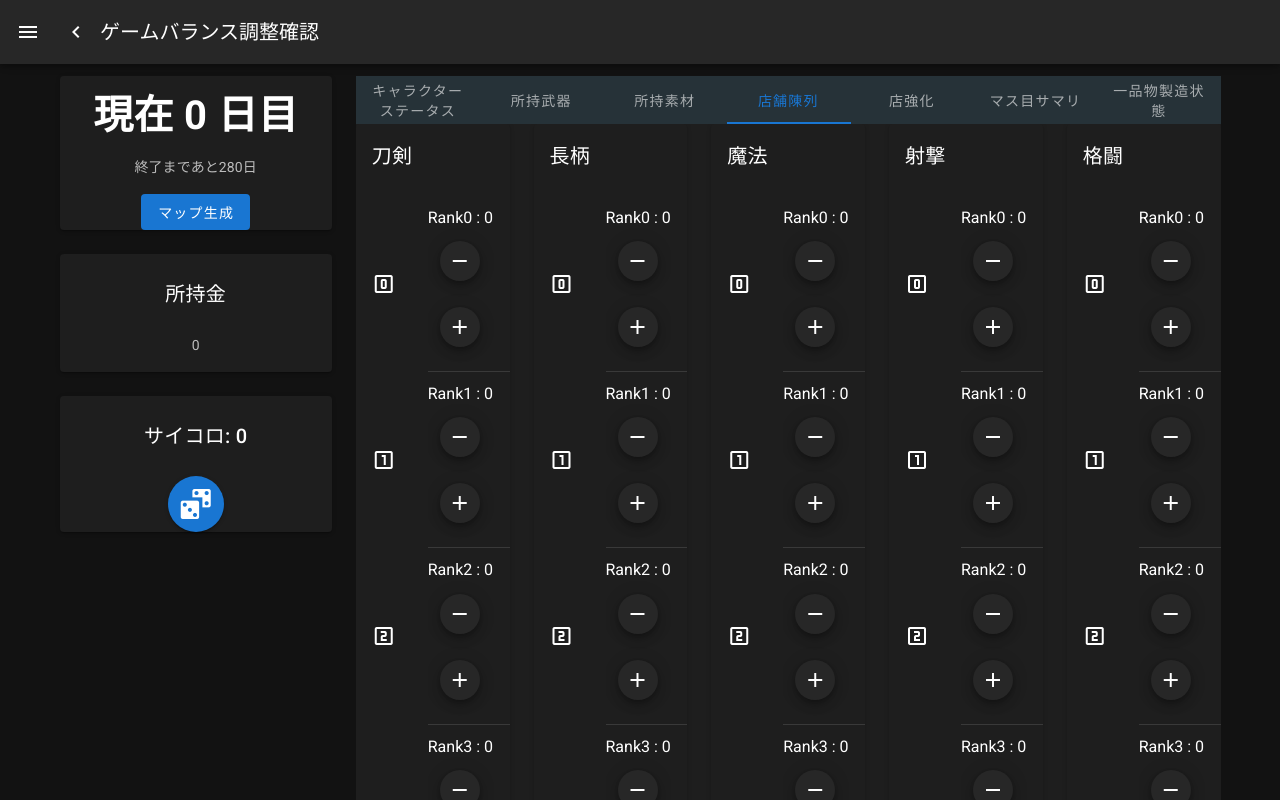
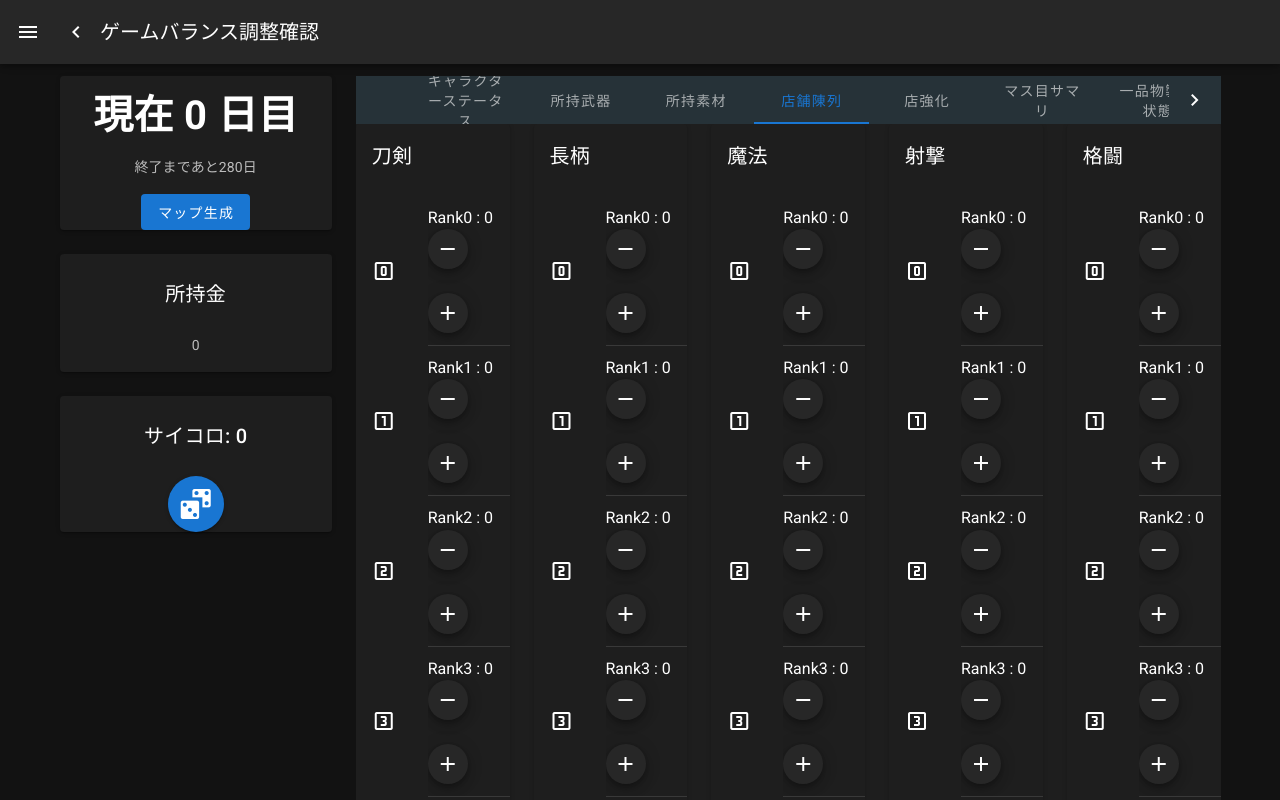
Before and after one commit to kanenari000/Balance-Adjustment, a Nuxt app: page / in a window 1280 px wide. Both pictures are taken after a click on the tab "店舗陳列". Shown: the top 800 px of the page. Built offline with nearby package versions, Linux system fonts and the light colour scheme.

Commit message:
[update]店舗陳列UI修正

```diff
--- a/components/play/ResultTabs.vue
+++ b/components/play/ResultTabs.vue
@@ -13,6 +13,7 @@
             <v-tab> 店強化 </v-tab>
             <v-tab> マス目サマリ </v-tab>
             <v-tab> 一品物製造状態 </v-tab>
+            <v-tab> 大会予約 </v-tab>
         </v-tabs>
         <v-tabs-items v-model="resultTab">
             <v-tab-item>
@@ -66,6 +67,9 @@
                     </v-col>
                 </v-row>
             </v-tab-item>
+            <v-tab-item>
+                大会予約できるようにしたい
+            </v-tab-item>
         </v-tabs-items>
     </v-col>
 </template>
--- a/components/play/result/ShopWeapons.vue
+++ b/components/play/result/ShopWeapons.vue
@@ -11,8 +11,10 @@
                         <v-list-item-title>
                             Rank{{index}} : {{item}}
                         </v-list-item-title>
-                        <v-col><v-btn fab small><v-icon>mdi-minus</v-icon></v-btn></v-col>
-                        <v-col><v-btn fab small><v-icon>mdi-plus</v-icon></v-btn></v-col>
+                        <v-row>
+                            <v-col><v-btn fab small><v-icon>mdi-minus</v-icon></v-btn></v-col>
+                            <v-col><v-btn fab small><v-icon>mdi-plus</v-icon></v-btn></v-col>
+                        </v-row>
                     </v-list-item-content>
                 </v-list-item>
                 <v-divider
```
